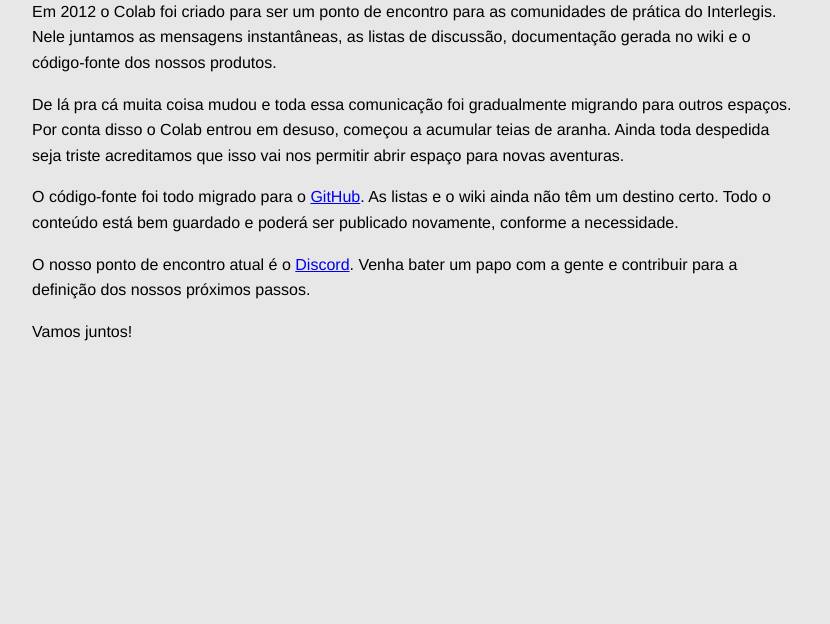
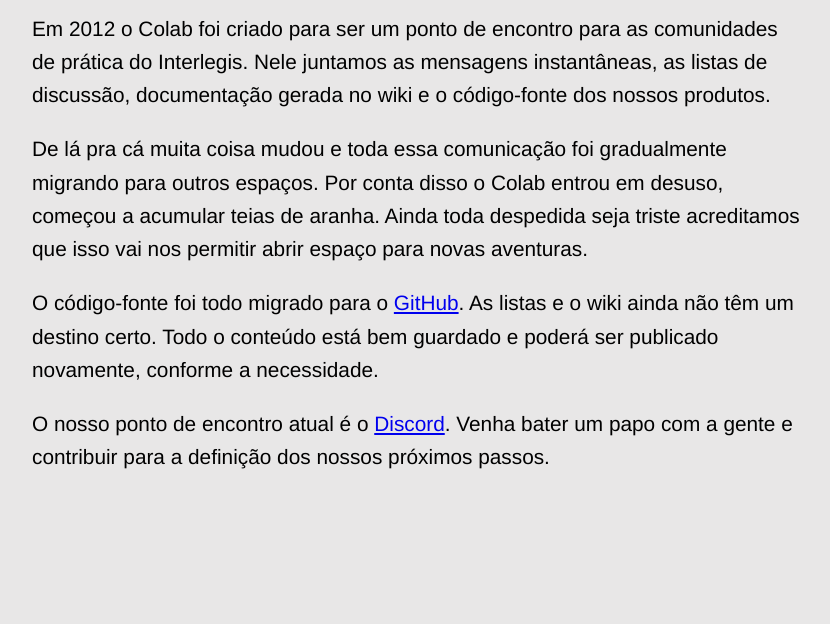
Before and after one commit to interlegis/interlegis.github.io, a plain HTML site: page colab.html in a window 1280 px wide. Shown: the part 176-800 px from the top of the page, without its empty margins (224-1054 px from the left). Drawn offline with Linux system fonts and the light colour scheme.

Commit message:
larger fonts

```diff
--- a/assets/css/mensagem.css
+++ b/assets/css/mensagem.css
@@ -1,21 +1,23 @@
 
 body {
     font-family: "latolight", Helvetica, sans-serif;
-    font-size: 1em;
+    font-size: 1.3em;
     line-height: 1.6em;
     background-color: #e8e7e7;
 }
 
-@media all and (orientation: landscape) {
+@media screen and (orientation: landscape) {
     body {
         margin-left: 20%;
         margin-right:20%;
     }
 }
 
-@media all and (orientation: portrait) {
+@media screen and (orientation: portrait) {
     body {
         margin-left: 5%;
         margin-right: 5%;
+        font-size: 1.5em;
+        line-height: 2em;
     }
 }
--- a/colab.html
+++ b/colab.html
@@ -23,7 +23,5 @@
 
 <p>O nosso ponto de encontro atual é o <a href="https://discord.gg/hTmK4Tgx" title="Discord do Interlegis">Discord</a>. Venha bater um papo com a gente e contribuir para a definição dos nossos próximos passos.</p>
 
-<p>Vamos juntos!</p>
-
   </body>
 </html>
```
